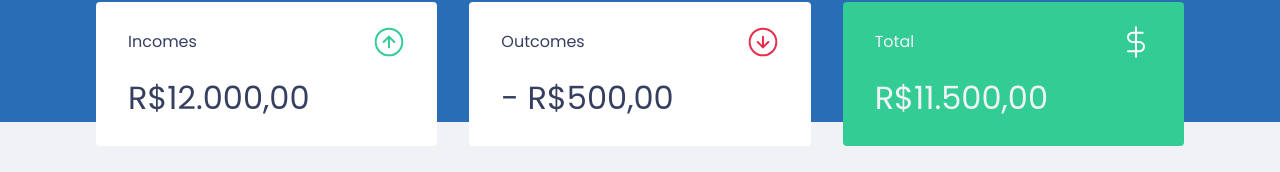
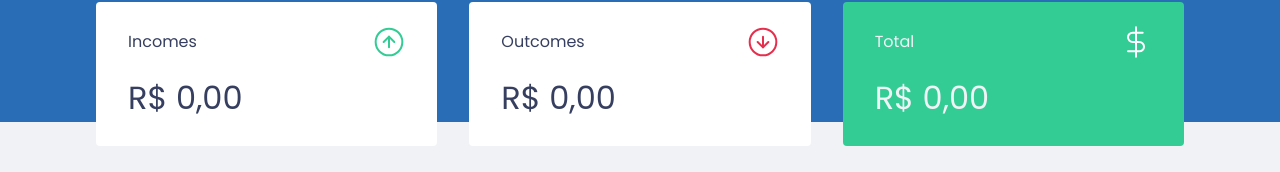
Before and after one commit to SamuckqaDev/mt-money, a React (Create React App) app: page / in a window 1280 px wide. Shown: the part 158-330 px from the top of the page. Built offline with nearby package versions, Linux system fonts and the light colour scheme; no server answers; a web font is replaced by a local one; what miragejs would draw is missing.

Commit message:
Created a hooks to get "context" and Finishing

```diff
--- a/src/App.tsx
+++ b/src/App.tsx
@@ -3,8 +3,8 @@
 import { Dashboard } from "./components/Dashboard";
 import { Header } from "./components/Header";
 import { NewTransactionModal } from "./components/NewTransactionModal";
+import { TransactionsProvider } from "./hooks/useTransactions";
 import { GlobalStyled } from "./styles/global";
-import { TransactionsProvider } from "./TransactionsContext";
 
 Modal.setAppElement("#root");
 
--- a/src/components/NewTransactionModal/index.tsx
+++ b/src/components/NewTransactionModal/index.tsx
@@ -1,9 +1,10 @@
-import { FormEvent, useState, useContext } from "react";
+import { FormEvent, useState } from "react";
 import Modal from "react-modal";
 import closeImg from "../../assets/close.svg";
 import incomeImg from "../../assets/income.svg";
 import outcomeImg from "../../assets/outcome.svg";
-import { TransactionsContext } from "../../TransactionsContext";
+import { useTransactions } from "../../hooks/useTransactions";
+
 import { Container, RadioBox, TransactionTypeContainer } from "./styles";
 
 type NewTansactionModalProps = {
@@ -16,7 +17,7 @@
   onRequestClose,
 }: NewTansactionModalProps) {
 
-  const { doCreateTransaction } = useContext(TransactionsContext);
+  const { doCreateTransaction } = useTransactions();
 
   const [title, setTitle] = useState("");
 
--- a/src/components/Summary/index.tsx
+++ b/src/components/Summary/index.tsx
@@ -2,13 +2,33 @@
 import incomeImg from "../../assets/income.svg";
 import outcomeImg from "../../assets/outcome.svg";
 import totalImg from "../../assets/total.svg";
-import { TransactionsContext } from "../../TransactionsContext";
-import { useContext } from "react";
+import { useTransactions } from "../../hooks/useTransactions";
 
 export function Summary() {
-  const {transactions} = useContext(TransactionsContext);
+  const { transactions } = useTransactions()
 
-  console.log(transactions)
+  // const totalDeposits = transactions.reduce((acc, transaction) => {
+  //   if (transaction.type === "deposit") {
+  //     return acc + transaction.amount;
+  //   }
+
+  //   return acc;
+  // }, 0)
+
+  const summary = transactions.reduce((acc, transaction) => {
+    if (transaction.type === "deposit") {
+      acc.deposit += transaction.amount;
+      acc.total += transaction.amount;
+    } else {
+      acc.withdraw += transaction.amount;
+      acc.total -= transaction.amount;
+    }
+    return acc;
+  }, {
+    deposit: 0,
+    withdraw: 0,
+    total: 0
+  })
 
   return (
     <Container>
@@ -18,7 +38,10 @@
           <img src={incomeImg} alt="Incomes" />
         </header>
         <strong>
-          R$12.000,00
+          {new Intl.NumberFormat("pt-BR", {
+            style: "currency",
+            currency: "BRL",
+          }).format(summary.deposit)}
         </strong>
       </div>
       <div>
@@ -27,7 +50,11 @@
           <img src={outcomeImg} alt="Outcomes " />
         </header>
         <strong>
-          - R$500,00
+
+          {new Intl.NumberFormat("pt-BR", {
+            style: "currency",
+            currency: "BRL",
+          }).format(summary.withdraw)}
         </strong>
       </div>
       <div className="highlight-background">
@@ -36,7 +63,10 @@
           <img src={totalImg} alt="Total" />
         </header>
         <strong>
-          R$11.500,00
+          {new Intl.NumberFormat("pt-BR", {
+            style: "currency",
+            currency: "BRL",
+          }).format(summary.total)}
         </strong>
       </div>
     </Container>
--- a/src/components/TransactionsTable/index.tsx
+++ b/src/components/TransactionsTable/index.tsx
@@ -1,11 +1,11 @@
 import { useContext } from "react";
-import { TransactionsContext } from "../../TransactionsContext";
+import { useTransactions } from "../../hooks/useTransactions";
 import { Container } from "./sytles";
 
 
 export function TransactionsTable() {
 
-  const {transactions} = useContext(TransactionsContext);
+  const {transactions} = useTransactions()
 
   return (
     <Container>
--- a/src/TransactionsContext.tsx
+++ b/src/hooks/useTransactions.tsx
@@ -1,5 +1,5 @@
-import { createContext, ReactNode, useEffect, useState } from "react";
-import { api } from "./services/api";
+import { createContext, ReactNode, useContext, useEffect, useState } from "react";
+import { api } from "../services/api";
 
 type Transaction = {
     id: number;
@@ -21,7 +21,7 @@
     doCreateTransaction: (transaction: TransactionInput) => Promise<void>;
 }
 
-export const TransactionsContext = createContext<TransactionsContextData>(
+const TransactionsContext = createContext<TransactionsContextData>(
     {} as TransactionsContextData
 );
 
@@ -52,3 +52,7 @@
         </TransactionsContext.Provider>
     )
 }
+
+export function useTransactions() {
+    return useContext(TransactionsContext)
+}
--- a/src/index.tsx
+++ b/src/index.tsx
@@ -10,24 +10,7 @@
 
   seeds(server) {
     server.db.loadData({
-      transactions: [
-        {
-          id: 1,
-          title: "WebSite freelance",
-          type: "deposit",
-          category: "dev",
-          amount: 6.0,
-          createdAt: new Date(),
-        },
-        {
-          id: 2,
-          title: "CellPhone Invoice",
-          type: "withdraw",
-          category: "Invoices",
-          amount: 50.0,
-          createdAt: new Date(),
-        },
-      ],
+      transactions: [],
     });
   },
 
```
